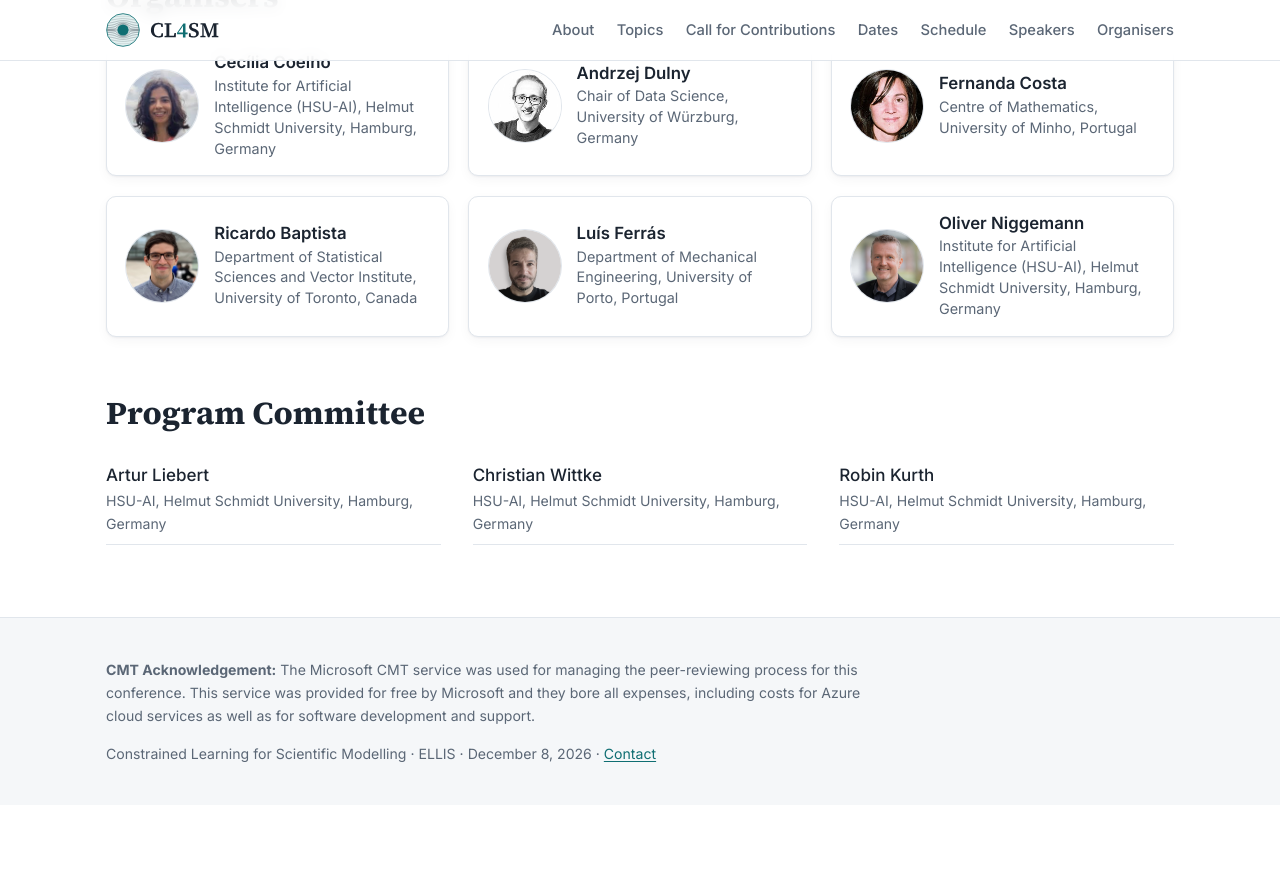
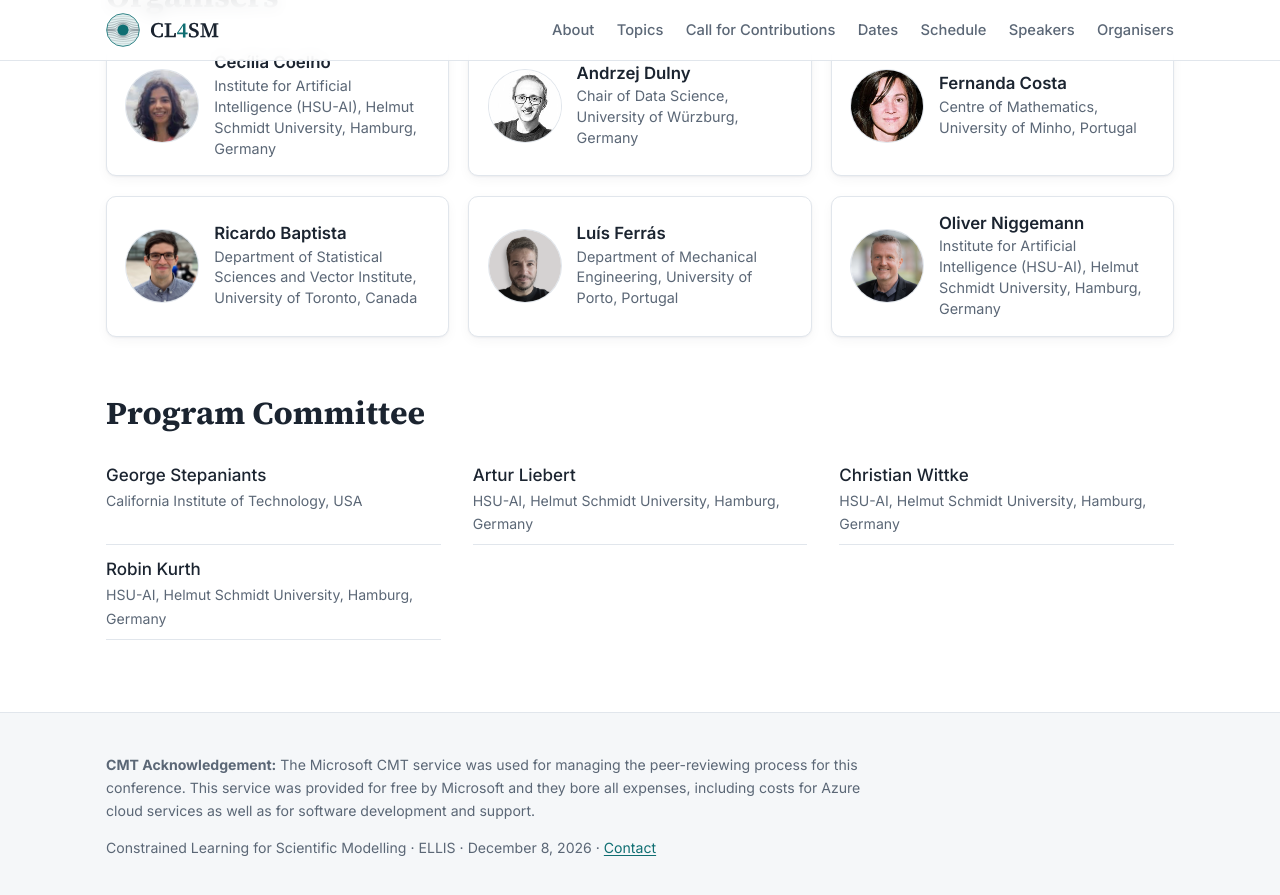
Before and after one commit to badulion/cl4sm_2026, a Jekyll site: the page built from index.html, in a window 1280 px wide and 900 px high, scrolled down 5225 px. Shown: the top 895 px of the window. Built offline with Jekyll 4.4.1, drawn with Linux system fonts in a browser that asks for light colours; before the commit the page ends 6030 px from its top, so only the background shows below that.

Commit message:
Add George Stepaniants to pc.yml

```diff
--- a/_data/pc.yml
+++ b/_data/pc.yml
@@ -1,3 +1,5 @@
+- name: George Stepaniants
+  affiliation: California Institute of Technology, USA
 - name: Artur Liebert
   affiliation: HSU-AI, Helmut Schmidt University, Hamburg, Germany
 - name: Christian Wittke
```
